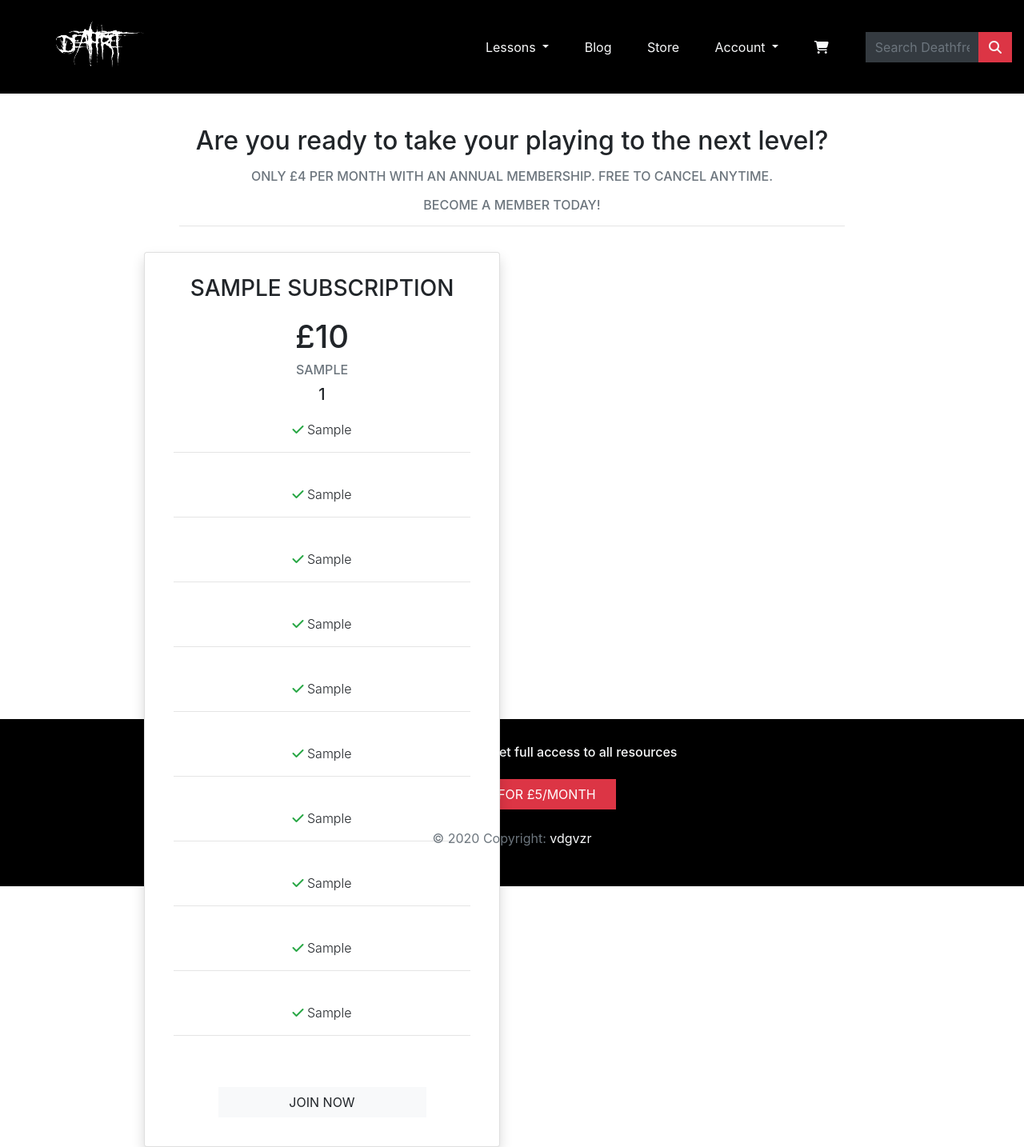
After one commit to Code-Institute-Submissions/milestone-project-114, a Django app: page /subscribe/ in a window 1280 px wide. The commit adds this page. Shown: the whole page at 80% size. Run offline with Django 3.2, Linux system fonts and the light colour scheme; tables that the repository leaves empty hold one stand-in row (values such as "Sample post"); some libraries are stand-ins or nearby versions.

Commit message:
Added subscription page

```diff
--- a/deathfret_guitar/urls.py
+++ b/deathfret_guitar/urls.py
@@ -22,4 +22,5 @@ urlpatterns = [
     path('admin/', admin.site.urls),
     path('accounts/', include('allauth.urls')),
     path('', include('index.urls')),
+    path('subscribe/', include('subscribe.urls')),
 ] + static(settings.MEDIA_URL, document_root=settings.MEDIA_ROOT)
--- a/index/templates/index/index.html
+++ b/index/templates/index/index.html
@@ -18,11 +18,11 @@
                 <div class="col-7 col-md-6 my-auto text-white">
                     <h1>Deathfret Guitar<br/>Community</h1>
 
-                    <h6 class="py-3">Join our community of extreme metal guitarists</h6>
+                    <h6 class="py-3 text-uppercase text-secondary">Join our community of extreme metal guitarists</h6>
 
                     <div>
                         <h5>
-                            <a href="" class="subscribe-button btn btn-danger rounded-0 text-uppercase">Join now for £5/month</a>
+                            <a href="{% url 'subscribe' %}" class="subscribe-button btn btn-danger rounded-0 text-uppercase">Join now for £5/month</a>
                         </h5>
                     </div>
                 </div>
--- a/static/css/base.css
+++ b/static/css/base.css
@@ -3,12 +3,12 @@ html {
 }
 
 body {
-    height: calc(100vh - 64px);
+    height: calc(100vh - 117px);
     font-family: 'Noto Sans', sans-serif;
 }
 
 .logo {
-    max-height: 64px;
+    max-height: 75px;
 }
 
 .bg-black {
@@ -36,6 +36,10 @@ body {
 
 .subscribe-button {
     min-width: 260px;
+}
+
+.subscription-container {
+    height: 75vh;
 }
 
 /* -------------------------- Juicer */
@@ -71,6 +75,6 @@ body {
     }
 
     .header-container {
-        padding-top: 64px;
+        padding-top: 117px;
     }
 }
--- /dev/null
+++ b/subscribe/templates/subscribe/subscribe.html
@@ -0,0 +1,104 @@
+<!doctype html>
+
+{% extends "base.html" %}
+{% load static %}
+
+{% block header %}
+    <div class="header-container">
+        <div class="row">
+            <div class="col"></div>
+        </div>
+    </div>
+{% endblock %}
+
+{% block content %}
+    <div class="container text-center">
+        <div class="row pt-4">
+            <div class="col text-center mt-3">
+                <h2>Are you ready to take your playing to the next level?</h2>
+
+                <h6 class="py-2 text-uppercase text-secondary">Only £4 per month with an annual membership. Free to cancel anytime.</h6>
+
+                <h6 class="text-uppercase text-secondary">Become a member today!</h6>
+
+                <hr class="w-75">
+            </div>
+        </div>
+
+        <div class="row">
+            <div class="subscription-container col-10 offset-1">
+                <div class="row"></div>
+
+                <div class="row my-3">
+                    {% for subscription in subscriptions %}
+                        <div class="col-sm-6 col-md-6">
+                            <div class="card shadow h-100 border-1 p-3 {% if subscription.name == 'yearly' %}bg-light{% endif %}">
+                                <ul class="list-group">
+                                    <li class="list-group-item text-uppercase border-0"><h3>{{ subscription.name }}</h3></li>
+
+                                    <li class="list-group-item text-uppercase border-0 py-0"><h1>£{{ subscription.monthly_price|floatformat:0 }}</h1></li>
+
+                                    <li class="list-group-item text-uppercase border-0 text-secondary py-0"><h6>{{ subscription.frequency }}</h6></li>
+
+                                    <li class="list-group-item text-uppercase border-0 py-0"><h5>{{ subscription.paid }}</h5></li>
+
+                                    {% if subscription.incentive1 %}
+                                        <li class="list-group-item border-0 font-weight-light"><i class="fas fa-check text-success"></i> {{ subscription.incentive1 }}<hr></li>
+                                    {% endif %}
+
+                                    {% if subscription.incentive2 %}
+                                        <li class="list-group-item border-0 font-weight-light"><i class="fas fa-check text-success"></i> {{ subscription.incentive2 }}<hr></li>
+                                    {% endif %}
+
+                                    {% if subscription.incentive3 %}
+                                        <li class="list-group-item border-0 font-weight-light"><i class="fas fa-check text-success"></i> {{ subscription.incentive3 }}<hr></li>
+                                    {% endif %}
+
+                                    {% if subscription.incentive4 %}
+                                        <li class="list-group-item border-0 font-weight-light"><i class="fas fa-check text-success"></i> {{ subscription.incentive4 }}<hr></li>
+                                    {% endif %}
+
+                                    {% if subscription.incentive5 %}
+                                        <li class="list-group-item border-0 font-weight-light"><i class="fas fa-check text-success"></i> {{ subscription.incentive5 }}<hr></li>
+                                    {% endif %}
+
+                                    {% if subscription.incentive6 %}
+                                        <li class="list-group-item border-0 font-weight-light"><i class="fas fa-check text-success"></i> {{ subscription.incentive6 }}<hr></li>
+                                    {% endif %}
+
+                                    {% if subscription.incentive7 %}
+                                        <li class="list-group-item border-0 font-weight-light"><i class="fas fa-check text-success"></i> {{ subscription.incentive7 }}<hr></li>
+                                    {% endif %}
+
+                                    {% if subscription.incentive8 %}
+                                        <li class="list-group-item border-0 font-weight-light"><i class="fas fa-check text-success"></i> {{ subscription.incentive8 }}<hr></li>
+                                    {% endif %}
+
+                                    {% if subscription.incentive9 %}
+                                        <li class="list-group-item border-0 font-weight-light"><i class="fas fa-check text-success"></i> {{ subscription.incentive9 }}<hr></li>
+                                    {% endif %}
+
+                                    {% if subscription.incentive10 %}
+                                        <li class="list-group-item border-0 font-weight-light"><i class="fas fa-check text-success"></i> {{ subscription.incentive10 }}<hr></li>
+                                    {% endif %}
+
+                                    <li class="list-group-item border-0">
+                                        {% if subscription.name == 'yearly' %}
+                                            <p class="small"><strong>SAVE {}% When you pay {{ subscription.name }}!</strong></p>
+                                        {% endif %}
+                                    </li>
+
+                                    <li class="list-group-item border-0">
+                                        <h5>
+                                            <a href="{% url 'subscribe' %}" class="subscribe-button btn {% if subscription.name == 'yearly' %}btn-danger{% else %}btn-light{% endif %} rounded-0 text-uppercase">Join now</a>
+                                        </h5>
+                                    </li>
+                                </ul>
+                            </div>
+                        </div>
+                    {% endfor %}
+                </div>
+            </div>
+        </div>
+    </div>
+{% endblock %}
--- /dev/null
+++ b/subscribe/urls.py
@@ -0,0 +1,6 @@
+from django.urls import path
+from . import views
+
+urlpatterns = [
+    path('', views.subscribe, name='subscribe'),
+]
--- a/subscribe/views.py
+++ b/subscribe/views.py
@@ -1,3 +1,14 @@
 from django.shortcuts import render
+from .models import Subscription
 
-# Create your views here.
+
+def subscribe(request):
+    """ View to render the subscription page """
+
+    subscriptions = Subscription.objects.all()
+
+    context = {
+        'subscriptions': subscriptions,
+    }
+
+    return render(request, 'subscribe/subscribe.html', context)
--- a/templates/base.html
+++ b/templates/base.html
@@ -161,7 +161,7 @@
             <h6 class="py-3">Become a member and get full access to all resources</h6>
 
             <h5>
-                <a href="" class="subscribe-button btn btn-danger rounded-0 text-uppercase">Join now for £5/month</a>
+                <a href="{% url 'subscribe' %}" class="subscribe-button btn btn-danger rounded-0 text-uppercase">Join now for £5/month</a>
             </h5>
 
             <nav class="row text-secondary footer-copyright py-3">
```
